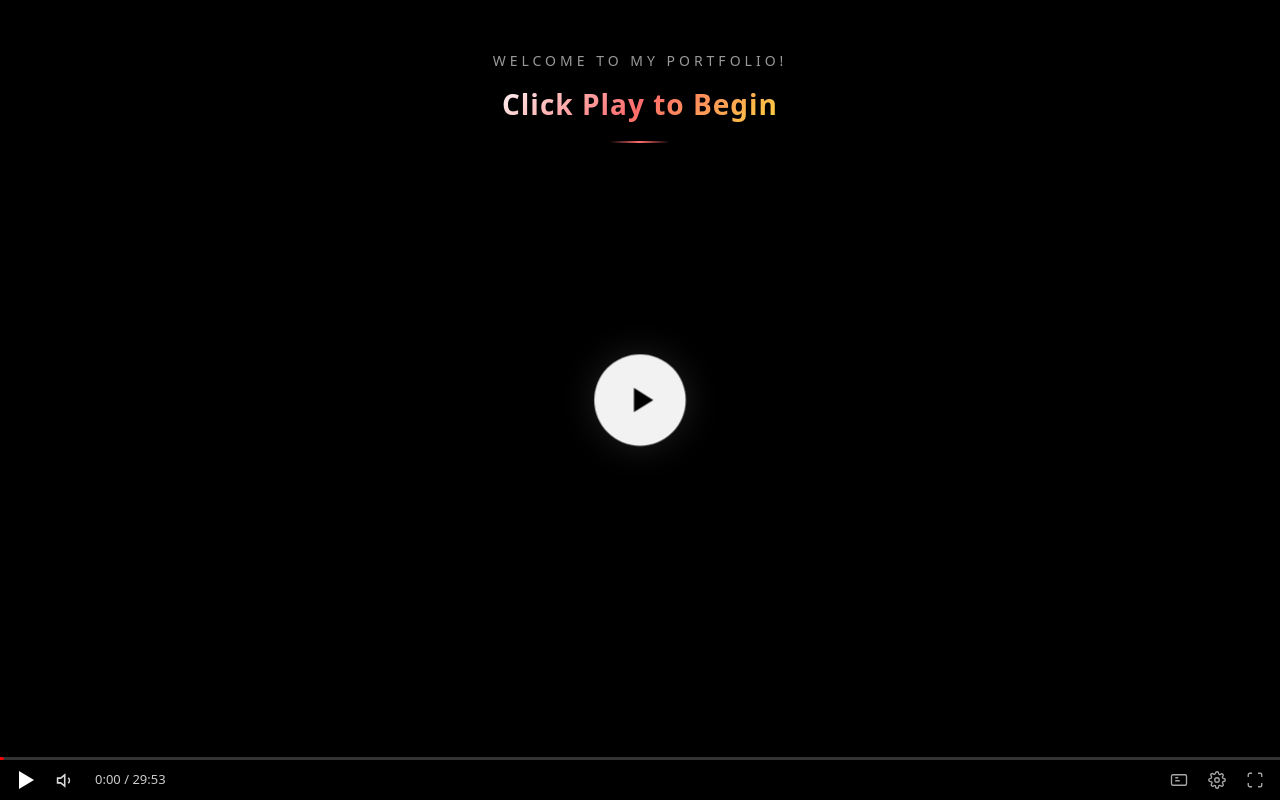
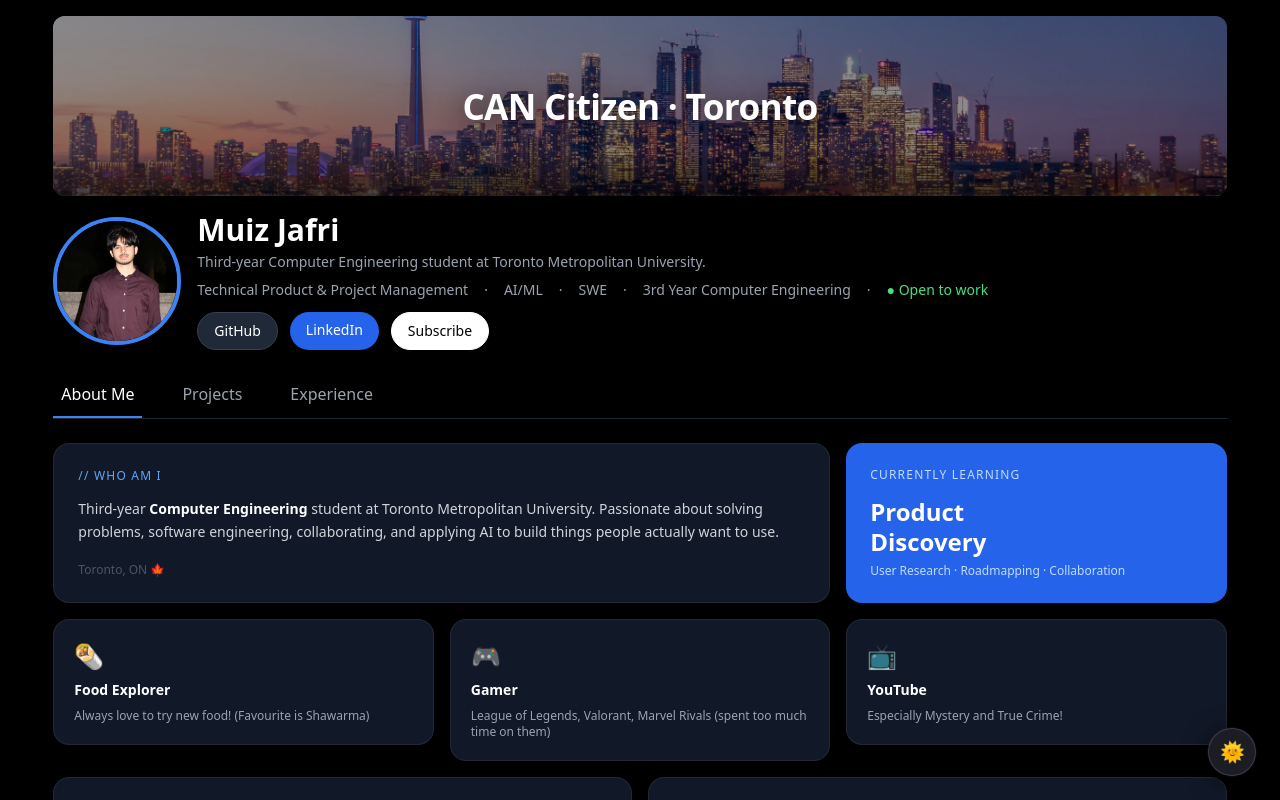
Before and after one commit to muizjafri/Muiz-Jafri-Portfolio, a React (Vite) app: page / in a window 1280 px wide. Shown: the top 800 px of the page. Built offline with nearby package versions, Linux system fonts and the light colour scheme.

Commit message:
changessss

```diff
--- a/src/App.tsx
+++ b/src/App.tsx
@@ -158,7 +158,7 @@ const experiences: Experience[] = [
     title: 'Vice-President of Events',
     company: 'Vision4All TMU',
     duration: '20:24',
-    tag: 'Product Management, Leadership',
+    tag: 'Project Management, Leadership',
     color: '#1a2744',
     link: 'https://your-company-url.com',
     views: 'Present',
@@ -171,7 +171,7 @@ const experiences: Experience[] = [
     title: 'Fundraising Organizer',
     company: 'Durham Employment and Newcomer Centre',
     duration: '2:00',
-    tag: 'Leadership & Community',
+    tag: 'Project Management, Leadership',
     color: '#1a2744',
     link: 'https://your-company-url.com',
     views: '2 months',
@@ -197,7 +197,7 @@ const experiences: Experience[] = [
     title: 'Competitions Organizer',
     company: 'MIST Toronto',
     duration: '12:44',
-    tag: 'Leadership & Community',
+    tag: 'Project Management & Community',
     color: '#0f2233',
     link: 'https://your-company-url.com',
     views: '1 year',
@@ -229,6 +229,7 @@ const PROJECT_CHIPS = [
 const EXPERIENCE_CHIPS = [
   { label: 'All', value: 'all' },
   { label: 'Product Management', value: 'Product Management' },
+  { label: 'Project Management', value: 'Project Management' },
   { label: 'Engineering', value: 'Engineering' },
   { label: 'Leadership & Community', value: 'Leadership & Community' },
 ];
@@ -1038,7 +1039,7 @@ function App() {
               <span>·</span>
               <span>SWE</span>
               <span>·</span>
-              <span>3rd year · Computer Engineering</span>
+              <span> 3rd Year Computer Engineering</span>
               <span>·</span>
               <span className="text-green-400">● Open to work</span>
             </div>
@@ -1091,7 +1092,7 @@ function App() {
                 <span className="text-xs uppercase tracking-widest mb-3" style={{ color: textAccent }}>// who am i</span>
                 <p className="text-sm leading-relaxed" style={{ color: isDark ? '#d1d5db' : '#374151' }}>
                   Third-year <span className="font-semibold" style={{ color: textPrimary }}>Computer Engineering</span> student at
-                  Toronto Metropolitan University. Passionate about solving problems, software engineering, and applying AI to build things people actually want to use.
+                  Toronto Metropolitan University. Passionate about solving problems, software engineering, collaborating, and applying AI to build things people actually want to use.
                 </p>
                 <p className="text-xs mt-4" style={{ color: isDark ? '#4b5563' : '#9ca3af' }}>Toronto, ON 🍁</p>
               </div>
@@ -1125,7 +1126,7 @@ function App() {
                 <span className="text-xs uppercase tracking-widest" style={{ color: textAccent }}>Areas of Focus</span>
                 <div className="mt-4 flex flex-col gap-9">
                   {[
-                    { label: 'Product Management', width: 91.67 },
+                    { label: 'Product & Project Management', width: 91.67 },
                     { label: 'AI/ Machine Learning', width: 90 },
                     { label: 'Full Stack / Web Dev', width: 76 },
 
--- a/src/MuizIntro.tsx
+++ b/src/MuizIntro.tsx
@@ -1,14 +1,51 @@
-// MuizIntro.tsx - Updated version with smooth fade out
+// MuizIntro.tsx - Morphing play button intro (circle -> capsule -> progress bar -> content)
 
 import { useState, useEffect, type ReactNode } from 'react';
+import logo from './assets/favicon1.png';
 
 const RECT_W = 640;
 const RECT_H = 360;
 
-const OPEN_DURATION = 750;
-const LOADING_DURATION = 1000;
+const AUTO_START_DELAY = 0;
+const MORPH_DURATION = 400;
+const NARROW_DURATION = 290;
+const FILL_DURATION = 370;
+const OPEN_DURATION = 500;
+const EXIT_DURATION = 550;
 
-type Phase = 'idle' | 'loading' | 'opening' | 'done';
+type Phase = 'idle' | 'morphing' | 'narrowing' | 'filling' | 'opening' | 'done';
+
+function wrapperStyle(phase: Phase): React.CSSProperties {
+  switch (phase) {
+    case 'idle':
+      return {
+        width: 110,
+        height: 110,
+        borderRadius: 45,
+        background: 'transparent',
+        paddingLeft: 0,
+        justifyContent: 'center',
+      };
+    case 'morphing':
+      return {
+        width: 260,
+        height: 56,
+        borderRadius: 28,
+        background: 'rgba(255,80,110,0.92)',
+        paddingLeft: 20,
+        justifyContent: 'flex-start',
+      };
+    default:
+      return {
+        width: 260,
+        height: 40,
+        borderRadius: 20,
+        background: 'rgba(255,80,110,0)',
+        paddingLeft: 20,
+        justifyContent: 'flex-start',
+      };
+  }
+}
 
 export default function MuizIntro({
   children,
@@ -22,6 +59,8 @@ export default function MuizIntro({
 
   const opening = phase === 'opening' || phase === 'done';
   const showOverlay = phase !== 'done' || isExiting;
+  const showMorph = phase === 'idle' || phase === 'morphing' || phase === 'narrowing' || phase === 'filling';
+  const showTrack = phase === 'narrowing' || phase === 'filling';
 
   useEffect(() => {
     document.body.style.overflow = showOverlay ? 'hidden' : '';
@@ -32,11 +71,29 @@ export default function MuizIntro({
   }, [showOverlay]);
 
   useEffect(() => {
-    if (phase === 'loading') {
-      const timer = setTimeout(() => {
-        setPhase('opening');
-      }, LOADING_DURATION);
+    if (phase === 'idle') {
+      const timer = setTimeout(() => setPhase('morphing'), AUTO_START_DELAY);
+      return () => clearTimeout(timer);
+    }
+  }, [phase]);
 
+  useEffect(() => {
+    if (phase === 'morphing') {
+      const timer = setTimeout(() => setPhase('narrowing'), MORPH_DURATION);
+      return () => clearTimeout(timer);
+    }
+  }, [phase]);
+
+  useEffect(() => {
+    if (phase === 'narrowing') {
+      const timer = setTimeout(() => setPhase('filling'), NARROW_DURATION);
+      return () => clearTimeout(timer);
+    }
+  }, [phase]);
+
+  useEffect(() => {
+    if (phase === 'filling') {
+      const timer = setTimeout(() => setPhase('opening'), FILL_DURATION);
       return () => clearTimeout(timer);
     }
   }, [phase]);
@@ -44,19 +101,21 @@ export default function MuizIntro({
   useEffect(() => {
     if (phase === 'opening') {
       const timer = setTimeout(() => {
-        // Start exit animation before completing
         setIsExiting(true);
 
-        // Wait for fade out animation to complete before calling onComplete
         setTimeout(() => {
           setPhase('done');
+          setIsExiting(false);
           onComplete();
-        }, 500); // Match the fade out duration
+        }, EXIT_DURATION);
       }, OPEN_DURATION);
 
       return () => clearTimeout(timer);
     }
   }, [phase, onComplete]);
+
+  const logoSize = phase === 'idle' ? 90 : phase === 'morphing' ? 34 : 28;
+  const logoOpacity = opening ? 0 : 1;
 
   return (
     <>
@@ -85,9 +144,7 @@ export default function MuizIntro({
               transform: 'translate(-50%, -50%)',
               borderRadius: opening ? 0 : 10,
               backdropFilter: opening ? 'blur(0px)' : 'blur(20px)',
-              WebkitBackdropFilter: opening
-                ? 'blur(0px)'
-                : 'blur(20px)',
+              WebkitBackdropFilter: opening ? 'blur(0px)' : 'blur(20px)',
               boxShadow: '0 0 0 9999px #000',
               transition: opening
                 ? `
@@ -100,265 +157,84 @@ export default function MuizIntro({
             }}
           />
 
-          {phase === 'idle' && (
-            <>
+          {showMorph && (
             <div
-                style={{
-                  position: 'absolute',
-                  top: 50,
-                  left: '50%',
-                  transform: 'translateX(-50%)',
-                  zIndex: 10,
-                  textAlign: 'center',
-                  fontFamily: 'inherit',
-                  animation: 'fadeInUp 0.8s ease-out',
-                }}
-              >
-                <div
-                  style={{
-                    fontSize: 14,
-                    fontWeight: 400,
-                    color: 'rgba(255,255,255,0.6)',
-                    letterSpacing: '4px',
-                    textTransform: 'uppercase',
-                    marginBottom: 12,
-                  }}
-                >
-                  Welcome to My Portfolio!
-                </div>
-                <div
-                  style={{
-                    fontSize: 28,
-                    fontWeight: 600,
-                    color: 'white',
-                    letterSpacing: '1px',
-                    background: 'linear-gradient(135deg, #fff 0%, #ff6b6b 50%, #ffd93d 100%)',
-                    WebkitBackgroundClip: 'text',
-                    WebkitTextFillColor: 'transparent',
-                    backgroundClip: 'text',
-                  }}
-                >
-                  Click Play to Begin
-                </div>
-                <div
-                  style={{
-                    width: 60,
-                    height: 2,
-                    margin: '16px auto 0',
-                    background: 'linear-gradient(90deg, transparent, #ff6b6b, transparent)',
-                    borderRadius: 1,
-                  }}
-                />
-              </div>
-
-              <div
-                onClick={() => setPhase('loading')}
               style={{
                 position: 'absolute',
                 top: '50%',
                 left: '50%',
                 transform: 'translate(-50%, -50%)',
-                  width: 90,
-                  height: 90,
-                  borderRadius: '50%',
-                  background: 'rgba(255,255,255,0.95)',
                 display: 'flex',
                 alignItems: 'center',
-                  justifyContent: 'center',
-                  cursor: 'pointer',
                 zIndex: 20,
-                  transition: 'all 300ms cubic-bezier(0.34, 1.56, 0.64, 1)',
-                  boxShadow: '0 0 30px rgba(255,255,255,0.1)',
-                  animation: 'pulse 2s ease-in-out infinite',
-                }}
-                onMouseEnter={(e) => {
-                  e.currentTarget.style.transform =
-                    'translate(-50%, -50%) scale(1.12)';
-                  e.currentTarget.style.boxShadow =
-                    '0 0 50px rgba(255,255,255,0.2)';
-                }}
-                onMouseLeave={(e) => {
-                  e.currentTarget.style.transform =
-                    'translate(-50%, -50%) scale(1)';
-                  e.currentTarget.style.boxShadow =
-                    '0 0 30px rgba(255,255,255,0.1)';
+                transition: `
+                  width ${phase === 'idle' ? 300 : MORPH_DURATION}ms cubic-bezier(0.4,0,0.2,1),
+                  height ${phase === 'idle' ? 300 : MORPH_DURATION}ms cubic-bezier(0.4,0,0.2,1),
+                  border-radius ${MORPH_DURATION}ms ease,
+                  background ${MORPH_DURATION}ms ease,
+                  padding-left ${MORPH_DURATION}ms ease
+                `,
+                animation: phase === 'idle' ? 'pulse 2s ease-in-out infinite' : 'none',
+                ...wrapperStyle(phase),
               }}
             >
-                <svg width="42" height="42" viewBox="0 0 42 42">
-                  <polygon
-                    points="15,9 34,21 15,33"
-                    fill="#000"
-                  />
-                </svg>
-              </div>
-            </>
-          )}
-
-          {phase === 'loading' && (
-            <div
+              <img
+                src={logo}
+                alt="logo"
+                draggable={false}
                 style={{
-                position: 'absolute',
-                top: '50%',
-                left: '50%',
-                width: 55,
-                height: 55,
-                borderRadius: '50%',
-                border: '5px solid rgba(255,255,255,0.3)',
-                borderTop: '5px solid white',
-                animation: 'youtubeSpin 1s linear infinite',
-                zIndex: 20,
+                  width: logoSize,
+                  height: logoSize,
+                  flexShrink: 0,
+                  opacity: logoOpacity,
+                  objectFit: 'contain',
+                  filter: phase === 'idle' ? 'drop-shadow(0 0 14px rgba(255,255,255,0.35))' : 'none',
+                  transition: 'width 220ms ease, height 220ms ease, opacity 220ms ease, filter 220ms ease',
                 }}
               />
-          )}
 
               <div
                 style={{
-              position: 'absolute',
-              left: 0,
-              right: 0,
-              bottom: 0,
-              opacity: opening ? 0 : 1,
-              transition: 'opacity 250ms ease',
-              pointerEvents: 'none',
-            }}
-          >
-            <div
-              style={{
                   position: 'relative',
-                height: 3,
-                background: 'rgba(255,255,255,0.2)',
+                  marginLeft: showTrack ? 12 : 0,
+                  width: showTrack ? 190 : 0,
+                  height: 4,
+                  borderRadius: 2,
+                  background: 'rgba(255,255,255,0.3)',
+                  opacity: showTrack ? 1 : 0,
+                  overflow: 'hidden',
+                  transition: 'width 220ms ease, margin-left 220ms ease, opacity 220ms ease',
                 }}
               >
                 <div
                   style={{
                     position: 'absolute',
+                    top: 0,
                     left: 0,
-                  top: 0,
                     bottom: 0,
-                  width: 6,
+                    width: phase === 'filling' ? '100%' : '0%',
                     background: '#ff0000',
-                  borderRadius: '50%',
-                  transform: 'translateX(-2px)',
+                    borderRadius: 2,
+                    transition: `width ${FILL_DURATION}ms ease`,
                   }}
                 />
               </div>
-
-            <div
-              style={{
-                display: 'flex',
-                alignItems: 'center',
-                gap: 20,
-                padding: '10px 16px',
-              }}
-            >
-              <svg
-                width="20"
-                height="20"
-                viewBox="0 0 20 20"
-              >
-                <polygon
-                  points="3,1 18,10 3,19"
-                  fill="#fff"
-                />
-              </svg>
-
-              <svg
-                width="19"
-                height="19"
-                viewBox="0 0 24 24"
-                fill="none"
-                stroke="rgba(255,255,255,0.85)"
-                strokeWidth="2"
-              >
-                <path d="M11 5L6 9H2v6h4l5 4V5z" />
-                <path d="M15.5 8.5a5 5 0 010 7" />
-              </svg>
-
-              <span
-                style={{
-                  fontSize: 13,
-                  color: 'rgba(255,255,255,0.8)',
-                  fontFamily: 'inherit',
-                }}
-              >
-                0:00 / 29:53
-              </span>
-
-              <div style={{ flex: 1 }} />
-
-              <svg
-                width="18"
-                height="18"
-                viewBox="0 0 24 24"
-                fill="none"
-                stroke="rgba(255,255,255,0.65)"
-                strokeWidth="1.8"
-              >
-                <rect x="2" y="5" width="20" height="14" rx="2" />
-                <path d="M7 9h4M7 13h6" />
-              </svg>
-
-              <svg
-                width="18"
-                height="18"
-                viewBox="0 0 24 24"
-                fill="none"
-                stroke="rgba(255,255,255,0.65)"
-                strokeWidth="1.8"
-              >
-                <circle cx="12" cy="12" r="3" />
-                <path d="M19.4 15a1.65 1.65 0 00.33 1.82l.06.06a2 2 0 11-2.83 2.83l-.06-.06a1.65 1.65 0 00-1.82-.33 1.65 1.65 0 00-1 1.51V21a2 2 0 11-4 0v-.09A1.65 1.65 0 009.6 19.4a1.65 1.65 0 00-1.82.33l-.06.06a2 2 0 11-2.83-2.83l.06-.06a1.65 1.65 0 00.33-1.82 1.65 1.65 0 00-1.51-1H3a2 2 0 110-4h.09A1.65 1.65 0 004.6 8.6a1.65 1.65 0 00-.33-1.82l-.06-.06a2 2 0 112.83-2.83l.06.06a1.65 1.65 0 001.82.33H9a1.65 1.65 0 001-1.51V3a2 2 0 114 0v.09a1.65 1.65 0 001 1.51 1.65 1.65 0 001.82-.33l.06-.06a2 2 0 112.83 2.83l-.06.06a1.65 1.65 0 00-.33 1.82V9a1.65 1.65 0 001.51 1H21a2 2 0 110 4h-.09a1.65 1.65 0 00-1.51 1z" />
-              </svg>
-
-              <svg
-                width="18"
-                height="18"
-                viewBox="0 0 24 24"
-                fill="none"
-                stroke="rgba(255,255,255,0.65)"
-                strokeWidth="1.8"
-              >
-                <path d="M8 3H5a2 2 0 00-2 2v3M16 3h3a2 2 0 012 2v3M8 21H5a2 2 0 01-2-2v-3M16 21h3a2 2 0 002-2v-3" />
-              </svg>
             </div>
-          </div>
+          )}
         </div>
       )}
 
       <style>
         {`
-          @keyframes youtubeSpin {
-            from {
-              transform: translate(-50%, -50%) rotate(0deg);
-            }
-            to {
-              transform: translate(-50%, -50%) rotate(360deg);
-            }
-          }
-
-          @keyframes fadeInUp {
-            from {
-              opacity: 0;
-              transform: translateX(-50%) translateY(20px);
-            }
-            to {
-              opacity: 1;
-              transform: translateX(-50%) translateY(0);
-            }
-          }
-
           @keyframes pulse {
             0% {
               transform: translate(-50%, -50%) scale(1);
-              box-shadow: 0 0 30px rgba(255,255,255,0.1);
             }
             50% {
               transform: translate(-50%, -50%) scale(1.05);
-              box-shadow: 0 0 50px rgba(255,255,255,0.2);
             }
             100% {
               transform: translate(-50%, -50%) scale(1);
-              box-shadow: 0 0 30px rgba(255,255,255,0.1);
             }
           }
         `}
```
Also changed, not shown: src/assets/favicon1.png (added). Lines whose indentation alone changed are shown as unchanged.
